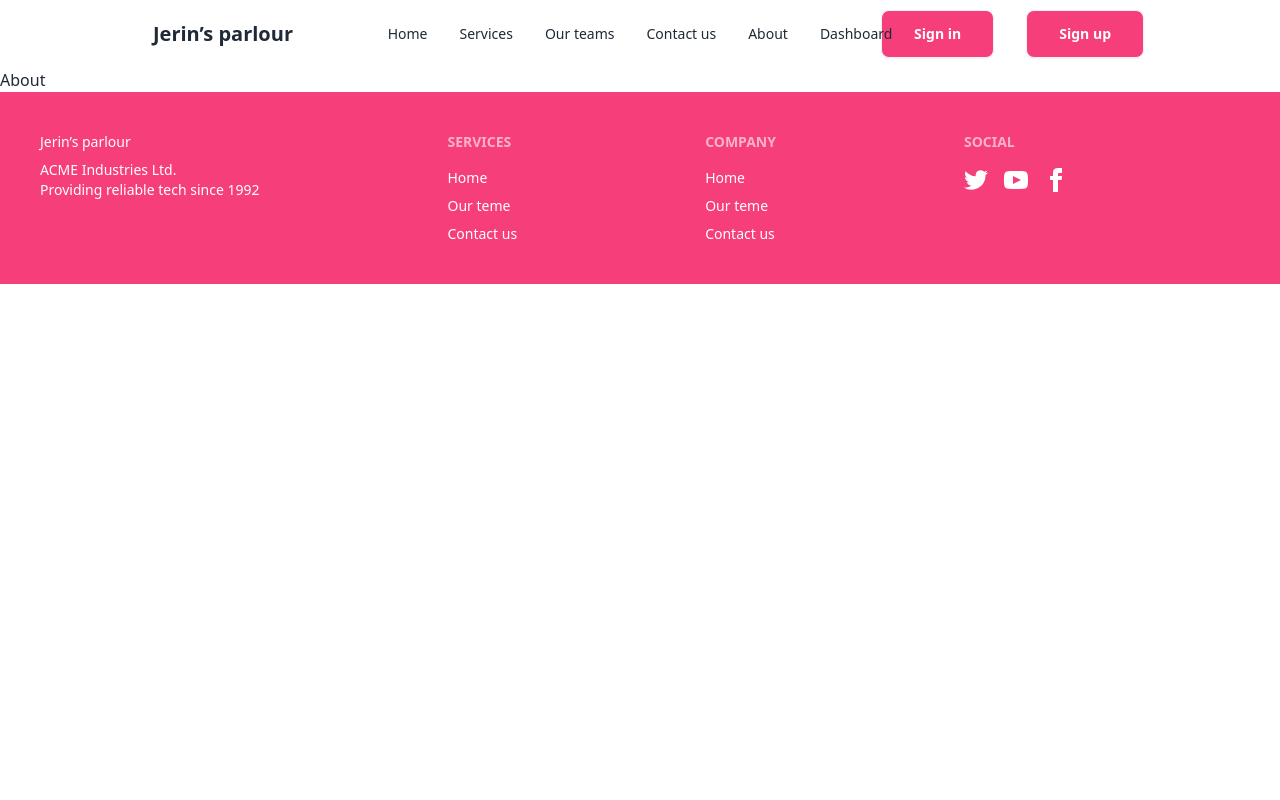
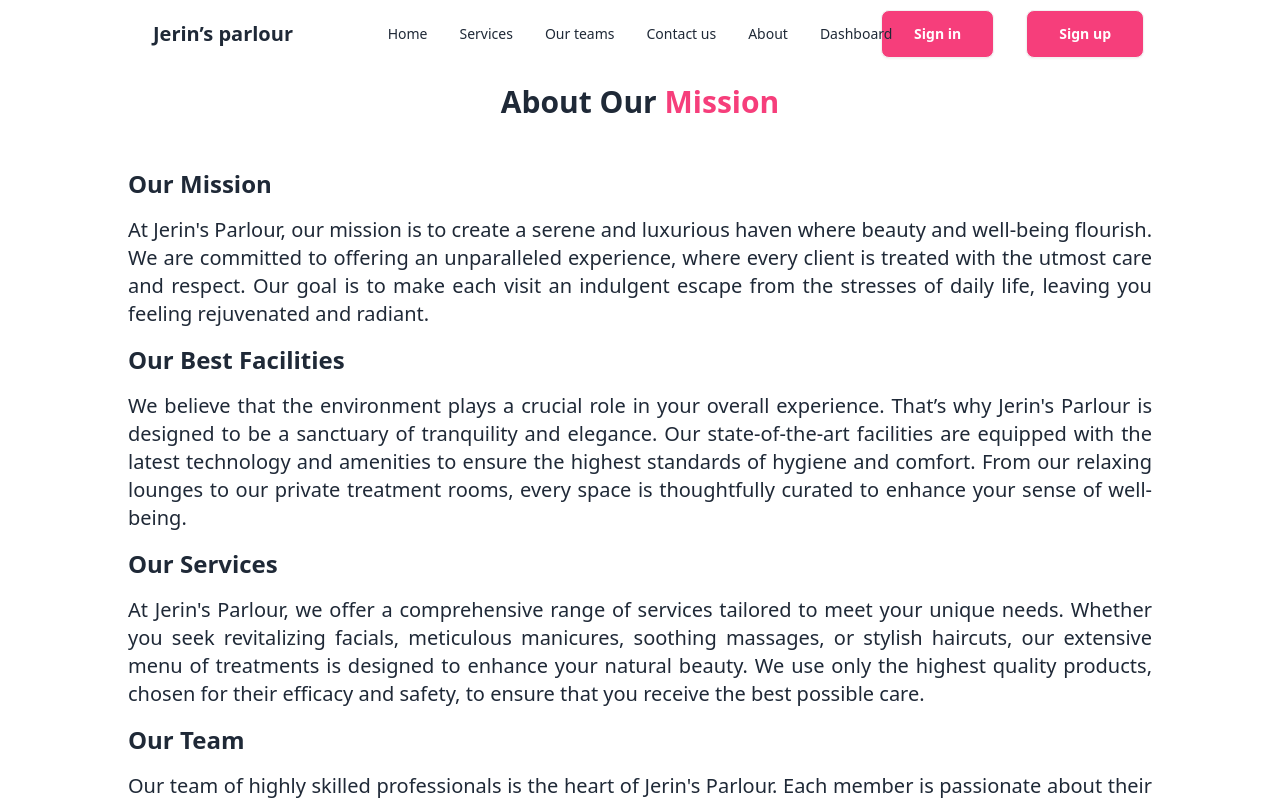
Before and after one commit to mdhasankha-1023/jerin-s-parlour_client_side, a React (Vite) app: page /about in a window 1280 px wide. Shown: the top 800 px of the page. Built offline with nearby package versions, Linux system fonts and the light colour scheme; no server answers.

Commit message:
Modify: About  page modify

```diff
--- a/src/Pages/NormalUserPages/About.jsx
+++ b/src/Pages/NormalUserPages/About.jsx
@@ -1,6 +1,31 @@
+import PrimaryTitle from "../../Components/uI/PrimaryTitle";
 
 export default function About() {
   return (
-    <div>About</div>
+    <div className="xl:w-4/5 mx-auto">
+      <PrimaryTitle text1={'About Our'} text2={'Mission'} style={'text-center'}/>
+      <div className="mt-12 mb-16">
+        <p className="text-justify text-xl">
+          <h1 className="text-2xl font-bold my-4">Our Mission</h1>
+          At Jerin&#39;s Parlour, our mission is to create a serene and luxurious haven where beauty and well-being flourish. We are committed to offering an unparalleled experience, where every client is treated with the utmost care and respect. Our goal is to make each visit an indulgent escape from the stresses of daily life, leaving you feeling rejuvenated and radiant.
+
+          <h1 className="text-2xl font-bold my-4">Our Best Facilities</h1>
+
+          We believe that the environment plays a crucial role in your overall experience. That’s why Jerin&#39;s Parlour is designed to be a sanctuary of tranquility and elegance. Our state-of-the-art facilities are equipped with the latest technology and amenities to ensure the highest standards of hygiene and comfort. From our relaxing lounges to our private treatment rooms, every space is thoughtfully curated to enhance your sense of well-being.
+
+          <h1 className="text-2xl font-bold my-4">Our Services</h1>
+
+          At Jerin&#39;s Parlour, we offer a comprehensive range of services tailored to meet your unique needs. Whether you seek revitalizing facials, meticulous manicures, soothing massages, or stylish haircuts, our extensive menu of treatments is designed to enhance your natural beauty. We use only the highest quality products, chosen for their efficacy and safety, to ensure that you receive the best possible care.
+
+          <h1 className="text-2xl font-bold my-4">Our Team</h1>
+
+          Our team of highly skilled professionals is the heart of Jerin&#39;s Parlour. Each member is passionate about their craft and dedicated to delivering exceptional service. Continual education and training ensure that our staff stays at the forefront of industry trends and techniques, providing you with innovative and personalized treatments. We are here to listen, advise, and deliver results that exceed your expectations.
+
+          <h1 className="text-2xl font-bold my-4">Our Commitment to You</h1>
+
+          Ultimately, our mission is to empower you to look and feel your best. At Jerin&#39;s Parlour, your beauty and well-being are our top priorities. We strive to create a warm and inviting atmosphere where you can relax and feel at home. Every detail, from the ambiance of our salon to the personalized attention you receive, is thoughtfully curated to provide an exceptional experience. Your satisfaction is our greatest reward, and we look forward to welcoming you to our sanctuary of beauty and relaxation.
+        </p>
+      </div>
+    </div>
   )
 }
```
